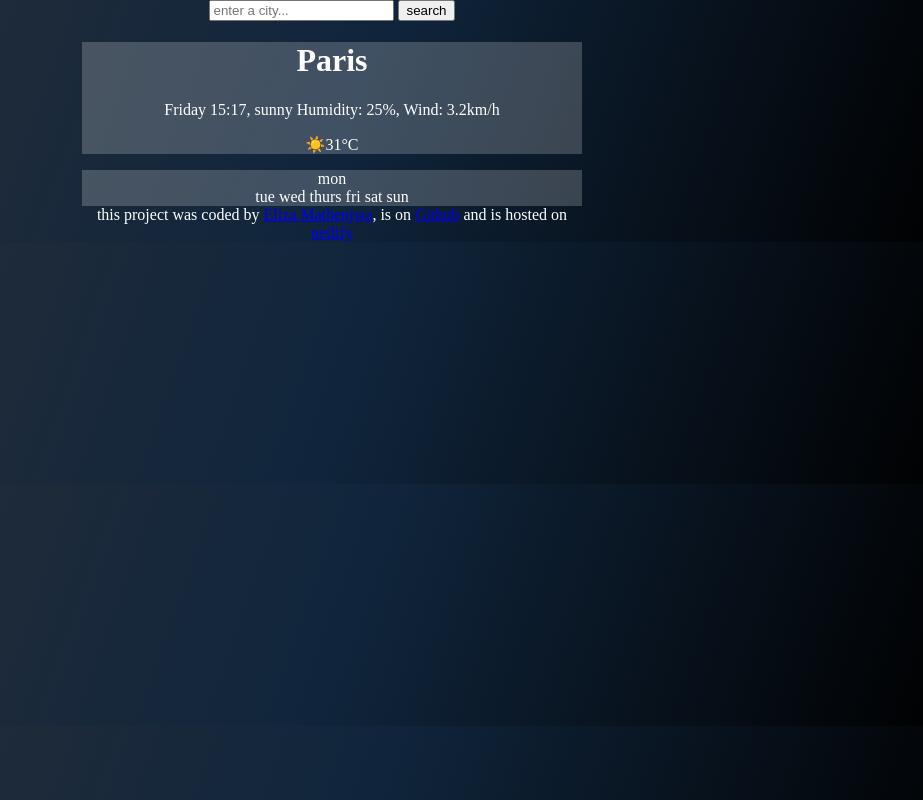
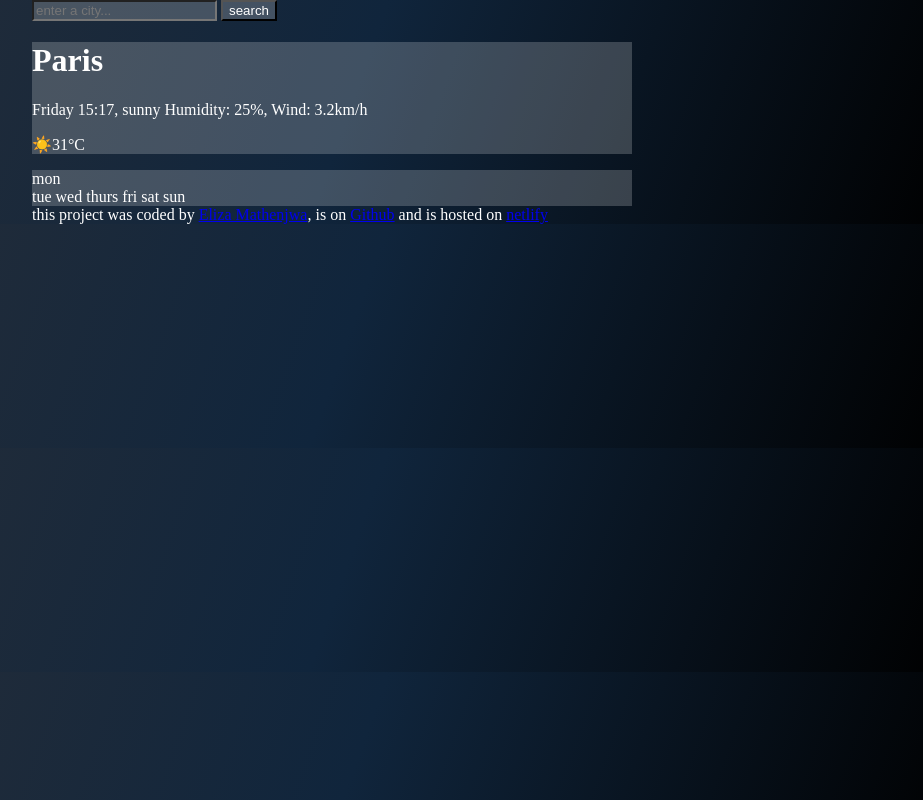
Before and after one commit to ElizaMathenjwa/weather-app-plus, a plain HTML site: page index.html in a window 1280 px wide. Shown: the whole page, without its empty margins (308-1231 px from the left). Drawn offline with Linux system fonts and the light colour scheme.

Commit message:
update style.css
added the background colour and the opacity

```diff
--- a/src/style.css
+++ b/src/style.css
@@ -1,9 +1,20 @@
 body {
   background: linear-gradient(109.6deg, rgb(36, 45, 57) 11.2%, rgb(16, 37, 60) 51.2%, rgb(0, 0, 0) 98.6%);
-  text-align: center;
+
   color: rgb(255, 255, 255);
-  max-width: 500px;
+  max-width: 600px;
   margin: 0 auto;
+}
+.search-input {
+  background-color: rgb(255, 255, 255,0.2);
+  color: white;
+
+}
+
+.search-button {
+  background-color: rgb(255, 255, 255,0.2);
+  color: white;
+
 }
 .current-forecast{
 
```
